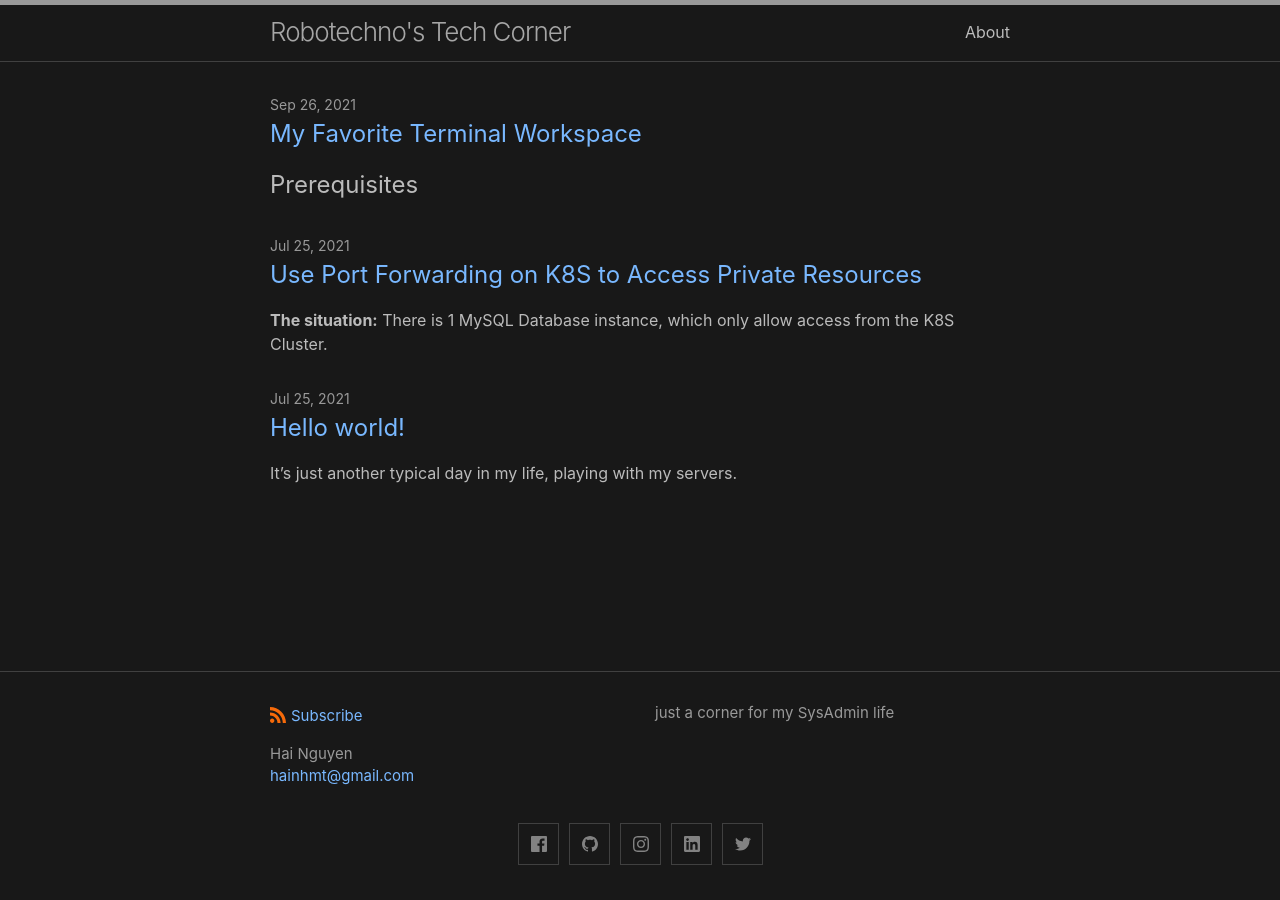
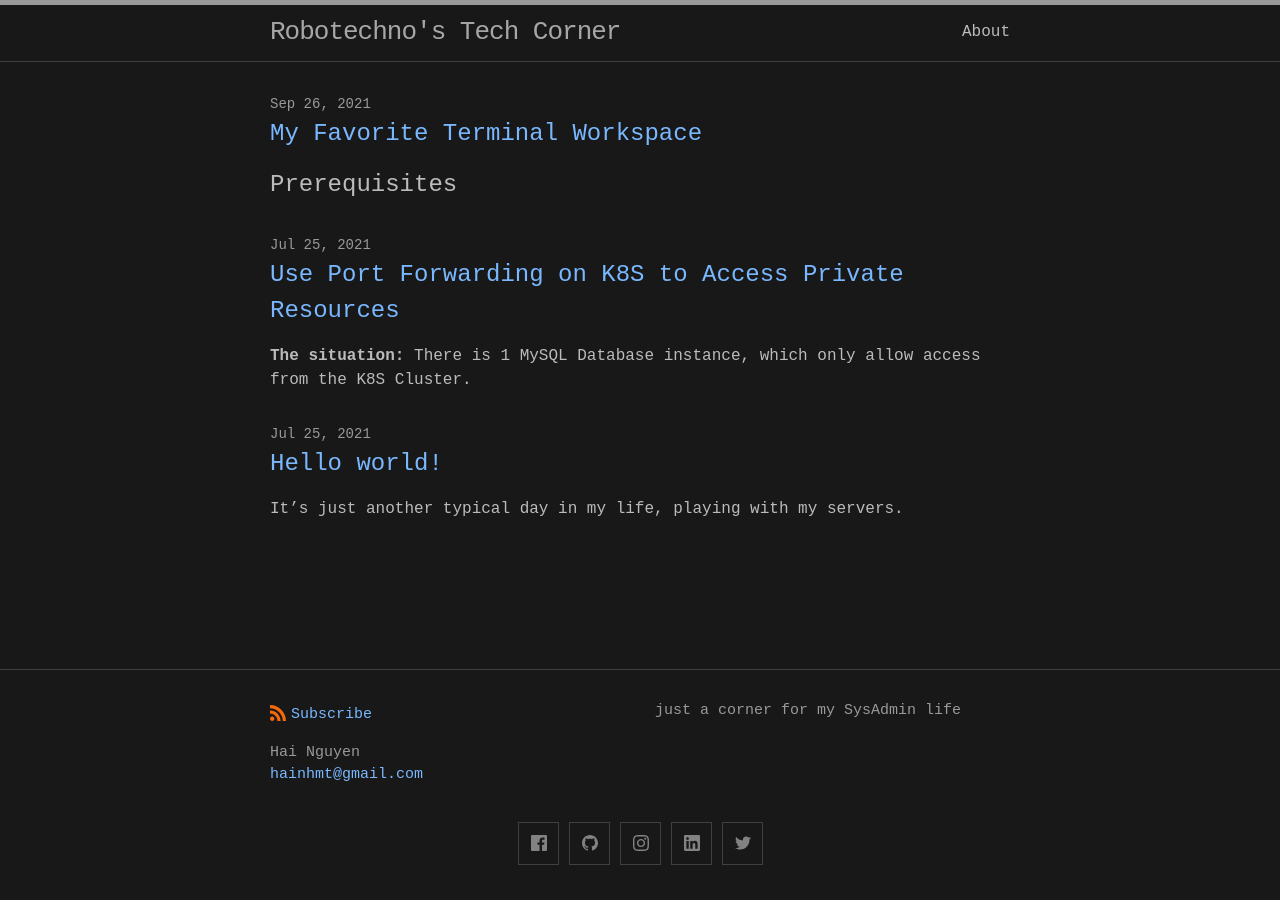
Before and after one commit to robotechno/robotechno.github.io, a Jekyll site: the page built from index.md, in a window 1280 px wide. Built offline with Jekyll 4.4.1, drawn with Linux system fonts in a browser that asks for light colours.

Commit message:
Update initialize.scss

```diff
--- a/_sass/minima/initialize.scss
+++ b/_sass/minima/initialize.scss
@@ -2,7 +2,8 @@
 
 // Define defaults for each variable.
 
-$base-font-family: -apple-system, BlinkMacSystemFont, "Segoe UI", "Segoe UI Symbol", "Segoe UI Emoji", "Apple Color Emoji", Roboto, Helvetica, Arial, sans-serif !default;
+$base-font-family:     'Source Code Pro', monospace !default;
+//$base-font-family: -apple-system, BlinkMacSystemFont, "Segoe UI", "Segoe UI Symbol", "Segoe UI Emoji", "Apple Color Emoji", Roboto, Helvetica, Arial, sans-serif !default;
 $code-font-family: "Menlo", "Inconsolata", "Consolas", "Roboto Mono", "Ubuntu Mono", "Liberation Mono", "Courier New", monospace;
 $base-font-size:   16px !default;
 $base-font-weight: 400 !default;
```
